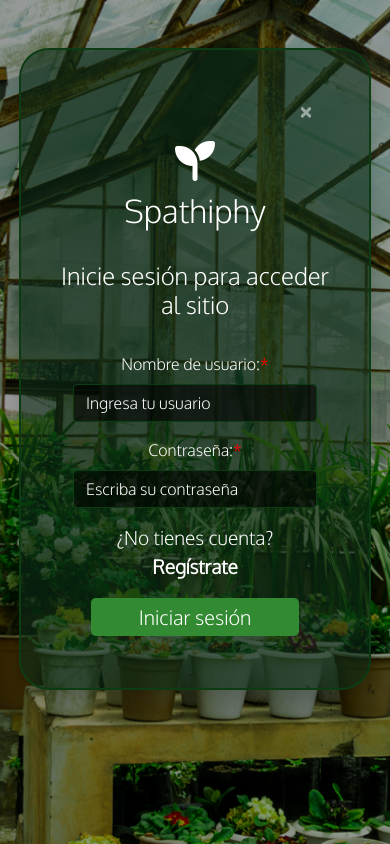
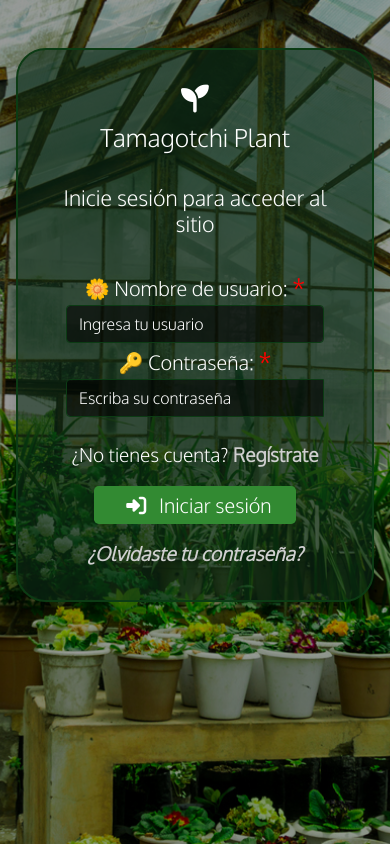
Before and after one commit to FFahrenheit/tamagotchi-plant-front-end, an Angular app: page /auth/login in a window 390 px wide. Built offline with nearby package versions, Linux system fonts and the light colour scheme.

Commit message:
Login template done
* Fixed toastr service
* Added styles and standardized to Angular

```diff
--- a/angular.json
+++ b/angular.json
@@ -28,7 +28,8 @@
               "src/assets"
             ],
             "styles": [
-              "src/styles.scss"
+              "src/styles.scss",
+              "node_modules/ngx-toastr/toastr.css"
             ],
             "scripts": []
           },
@@ -96,8 +97,7 @@
               "src/assets"
             ],
             "styles": [
-              "src/styles.scss",
-              "node_modules/ngx-toastr/toastr.css"
+              "src/styles.scss"
             ],
             "scripts": []
           }
--- a/src/app/app.component.ts
+++ b/src/app/app.component.ts
@@ -31,7 +31,7 @@ export class AppComponent implements OnInit{
         const customTitle = child?.snapshot.data['title'];
 
         return customTitle ?
-          ` ${ customTitle } 🌱 Tamagotchi Plant` : appTitle;
+          ` ${ customTitle } 🌻 Tamagotchi Plant` : appTitle;
       })
     ).subscribe( (newTitle : string) => this.titleService.setTitle(newTitle) );
   }
--- a/src/app/auth/login/login.component.html
+++ b/src/app/auth/login/login.component.html
@@ -1,60 +1,77 @@
 <div class="row mx-1">
-    <div class="card card-login mx-auto text-center mt-5 shadow p-3 mb-5 bg-white rounded login-card">
+    <div class="card card-login mx-auto text-center mt-5 shadow p-3 mb-5 rounded login-card col-md-5">
         <div class="card-body">
-            <div class="alert alert-dismissible py-3" style="text-align:center;" id="alert">
-                <span id="alert-message"></span>
-                <a href="#" class="close" onclick="$('#alert').hide();">&times;</a>
+            <div class="title">
+                <h1>
+                    <i class="fas fa-seedling mx-3"></i>
+                </h1>
+                <h2>
+                    Tamagotchi Plant
+                </h2>
             </div>
-            <h1 class="title">
-                <i class="fas fa-seedling mx-3"></i>
-            </h1>
-            <h2 class="title">
-                Spathiphy
-            </h2>
             <br>
             <h4>
                 Inicie sesión para acceder al sitio
             </h4>
             <br>
-            <form id="login" class="mx-3 login">
+            <form class="mx-3 login" [formGroup]="form" (ngSubmit)="onSubmit()">
                 <div class="form-group">
-                    <label for="">Nombre de usuario:</label>
-                    <font color="red">*</font>
+                    <label for="username" class="label">
+                        🌼
+                        Nombre de usuario:
+                        <span class="required">*</span>
+                    </label>
                     <input
                         type="text"
-                        name="username"
-                        id="username"
+                        formControlName="username"
                         placeholder="Ingresa tu usuario"
                         class="form-control input-login"
-                        required
+                        [class]="getClass('username')"
                     >
+                    <div class="invalid-feedback">
+                        <i class="fas fa-exclamation text-danger px-1"></i>
+                        Escribe tu usuario
+                    </div>
                 </div>
+
                 <div class="form-group">
-                    <label for="">Contraseña:</label>
-                    <font color="red">*</font>
+                    <label for="password" class="label">
+                        🔑 Contraseña:
+                        <span class="required">*</span>
+                    </label>
                     <div class="input-group">
                         <input
-                            name="password"
+                            formControlName="password"
                             type="password"
-                            name="password"
-                            id="password"
                             placeholder="Escriba su contraseña"
                             class="form-control input-login"
-                            required
+                            [class]="getClass('password')"
                         >
+                        <div class="invalid-feedback">
+                            <i class="fas fa-exclamation text-danger px-1"></i>
+                            Escribe tu contraseña
+                        </div>
                     </div>
                 </div>
+                <br>
                 <span class="login-navigate">
                     ¿No tienes cuenta?
-                    <a href="register.html">
+                    <a [routerLink]="['/auth/login']">
                         Regístrate
                     </a>
                 </span>
-                <div class="form-group mt-3">
-                    <button type="submit" class="btn btn-login btn-primary px-5 login btn-lg py-1">
+                <br>
+                <div class="form-group my-3">
+                    <button type="submit" class="btn btn-login btn-primary px-4 login btn-lg py-1">
+                        <i class="fas fa-sign-in-alt mx-2"></i>
                         Iniciar sesión
                     </button>
                 </div>
+                <span class="login-navigate recover">
+                    <a [routerLink]="['/auth/login']">
+                        ¿Olvidaste tu contraseña?
+                    </a>
+                </span>
             </form>
         </div>
     </div>
--- a/src/app/auth/login/login.component.scss
+++ b/src/app/auth/login/login.component.scss
@@ -24,6 +24,7 @@
 .input-login{
     background-color: rgba(0, 0, 0, 0.6);
     border-color: rgb(12, 59, 20);
+    color: rgb(174, 174, 174);
 }
 
 .input-login::placeholder{
@@ -41,6 +42,33 @@
 }
 
 .login-navigate a{
+    color: rgb(207, 207, 207);
+    font-weight: bolder;
+    text-decoration: none;
+    transition: all .5s;
+}
+
+.login-navigate a:hover{
+    text-decoration: underline;
     color: white;
-    font-weight: bolder;
+    transition: all .5s;
 }
+
+.required {
+    color: red;
+    font-size: 120%;
+}
+
+.recover{
+    font-style: italic;
+}
+
+.invalid-feedback{
+    color: white;
+    font-size: 95%;
+    font-weight: bold;
+}
+
+.label{
+    font-size: 125%;
+}
--- a/src/app/auth/login/login.component.ts
+++ b/src/app/auth/login/login.component.ts
@@ -1,4 +1,6 @@
 import { Component, OnInit } from '@angular/core';
+import { FormBuilder, FormGroup, Validators } from '@angular/forms';
+import { ToastrService } from 'ngx-toastr';
 
 @Component({
   selector: 'app-login',
@@ -7,9 +9,38 @@ import { Component, OnInit } from '@angular/core';
 })
 export class LoginComponent implements OnInit {
 
-  constructor() { }
+  public form : FormGroup;
+
+  constructor(private toastr  : ToastrService,
+              private fb      : FormBuilder) { }
 
   ngOnInit(): void {
+    this.form = this.fb.group({
+      username: ['', Validators.required],
+      password: ['', Validators.required]
+    });
+  }
+
+  public async onSubmit() {
+    if(this.form.valid){
+      console.log('TODO: Call to service')
+    }else{
+      this.form.markAllAsTouched();
+      this.toastr.error('Por favor, rellene el formulario', 'Datos incompletos');
+    }
+  }
+
+  public get(ctrl : string){
+    return this.form.controls[ctrl];
+  }
+
+  public getClass(ctrl : string){
+    const control = this.get(ctrl);
+    if(control.untouched){
+      return '';
+    }
+
+    return control.valid ? 'is-valid' : 'is-invalid';
   }
 
 }
--- /dev/null
+++ b/src/app/auth/register/register.component.html
@@ -0,0 +1 @@
+<p>register works!</p>
--- /dev/null
+++ b/src/app/auth/register/register.component.ts
@@ -0,0 +1,15 @@
+import { Component, OnInit } from '@angular/core';
+
+@Component({
+  selector: 'app-register',
+  templateUrl: './register.component.html',
+  styleUrls: ['./register.component.scss']
+})
+export class RegisterComponent implements OnInit {
+
+  constructor() { }
+
+  ngOnInit(): void {
+  }
+
+}
--- a/src/app/layouts/blank/blank.component.html
+++ b/src/app/layouts/blank/blank.component.html
@@ -1,8 +1,7 @@
 <div class="body">
     <div class="login-background">
         <div class="container">
-                <router-outlet>
-                </router-outlet>
+            <router-outlet></router-outlet>
         </div>
     </div>
 </div>
--- a/src/index.html
+++ b/src/index.html
@@ -6,38 +6,31 @@
         <meta charset="utf-8">
         <meta name="viewport" content="width=device-width, initial-scale=1.0">
         <meta http-equiv="X-UA-Compatible" content="IE=edge">
-
         <!-- Title -->
         <link rel="icon" type="image/x-icon" href="assets/logo.png">
         <title>
-          Tamagotchi Plant 🌱
+            Tamagotchi Plant 🌱
         </title>
         <!-- Bootstrap -->
         <link
+            href="https://cdn.jsdelivr.net/npm/bootstrap@5.0.2/dist/css/bootstrap.min.css"
             rel="stylesheet"
-            href="https://stackpath.bootstrapcdn.com/bootstrap/4.4.1/css/bootstrap.min.css"
-            integrity="sha384-Vkoo8x4CGsO3+Hhxv8T/Q5PaXtkKtu6ug5TOeNV6gBiFeWPGFN9MuhOf23Q9Ifjh"
+            integrity="sha384-EVSTQN3/azprG1Anm3QDgpJLIm9Nao0Yz1ztcQTwFspd3yD65VohhpuuCOmLASjC"
             crossorigin="anonymous"
         >
-        <script src="https://cdn.jsdelivr.net/npm/bootstrap@5.1.2/dist/js/bootstrap.min.js" crossorigin="anonymous"></script>
-
+        <script src="https://cdn.jsdelivr.net/npm/bootstrap@5.0.2/dist/js/bootstrap.bundle.min.js" integrity="sha384-MrcW6ZMFYlzcLA8Nl+NtUVF0sA7MsXsP1UyJoMp4YLEuNSfAP+JcXn/tWtIaxVXM" crossorigin="anonymous"></script>
         <!-- FontAwesome -->
         <script src="https://kit.fontawesome.com/a5af5be790.js" crossorigin="anonymous"></script>
-
         <!-- Google fonts -->
         <link rel="preconnect" href="https://fonts.googleapis.com">
         <link rel="preconnect" href="https://fonts.gstatic.com" crossorigin>
         <link href="https://fonts.googleapis.com/css2?family=Oxygen:wght@300&display=swap" rel="stylesheet">
     </head>
-
     <body>
         <app-root>
-          <div class="loader"></div>
+            <div class="loader"></div>
         </app-root>
     </body>
-
-    <script src="https://code.jquery.com/jquery-3.4.1.slim.min.js" integrity="sha384-J6qa4849blE2+poT4WnyKhv5vZF5SrPo0iEjwBvKU7imGFAV0wwj1yYfoRSJoZ+n" crossorigin="anonymous"></script>
-    <script src="https://cdn.jsdelivr.net/npm/popper.js@1.16.0/dist/umd/popper.min.js" integrity="sha384-Q6E9RHvbIyZFJoft+2mJbHaEWldlvI9IOYy5n3zV9zzTtmI3UksdQRVvoxMfooAo" crossorigin="anonymous"></script>
-    <script src="https://stackpath.bootstrapcdn.com/bootstrap/4.4.1/js/bootstrap.min.js" integrity="sha384-wfSDF2E50Y2D1uUdj0O3uMBJnjuUD4Ih7YwaYd1iqfktj0Uod8GCExl3Og8ifwB6" crossorigin="anonymous"></script>
-
+    <script src="https://cdn.jsdelivr.net/npm/@popperjs/core@2.9.2/dist/umd/popper.min.js" integrity="sha384-IQsoLXl5PILFhosVNubq5LC7Qb9DXgDA9i+tQ8Zj3iwWAwPtgFTxbJ8NT4GN1R8p" crossorigin="anonymous"></script>
+    <script src="https://cdn.jsdelivr.net/npm/bootstrap@5.0.2/dist/js/bootstrap.min.js" integrity="sha384-cVKIPhGWiC2Al4u+LWgxfKTRIcfu0JTxR+EQDz/bgldoEyl4H0zUF0QKbrJ0EcQF" crossorigin="anonymous"></script>
 </html>
--- a/tsconfig.json
+++ b/tsconfig.json
@@ -9,6 +9,7 @@
     "noImplicitOverride": true,
     "noPropertyAccessFromIndexSignature": true,
     "noImplicitReturns": true,
+    "strictPropertyInitialization":false,
     "noFallthroughCasesInSwitch": true,
     "sourceMap": true,
     "declaration": false,
```
Also changed, not shown: src/app/auth/auth.module.ts (+6 -2 lines), src/app/auth/register/register.component.scss (added), 1 other file (tests, documents, lock files or other folders).
